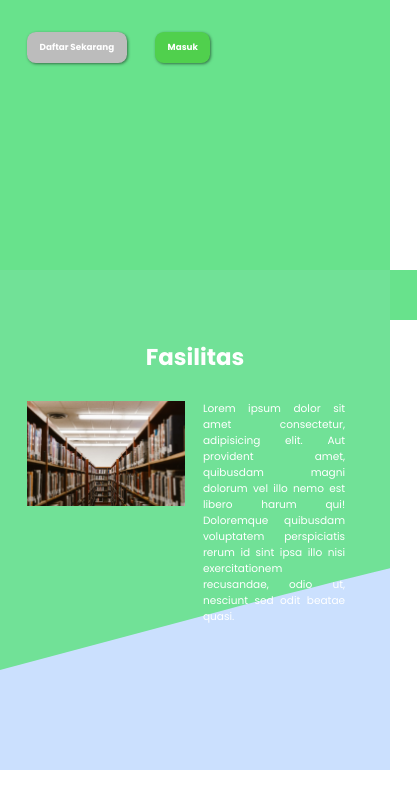
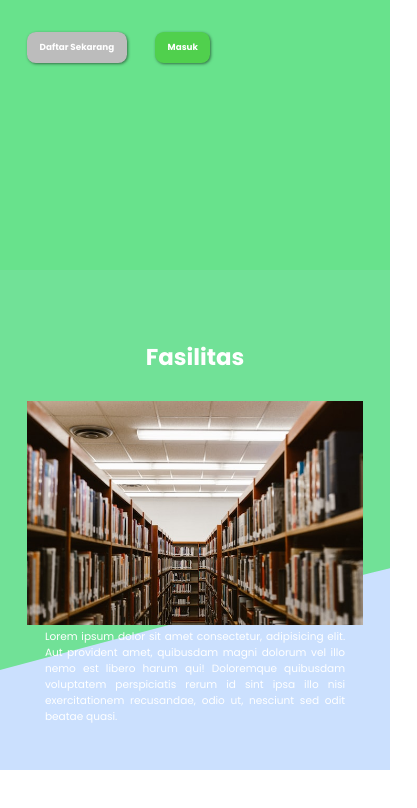
Before and after one commit to codefein-dev/codefein-ppdb, a plain HTML site: page index.html in a window 390 px wide. Shown: the part 574-1382 px from the top of the page, 417 px wide, since content can reach past the window. Drawn offline with nearby package versions, Linux system fonts and the light colour scheme.

```diff
--- a/css/style.css
+++ b/css/style.css
@@ -214,7 +214,7 @@
   content: '';
   display: block;
   position: absolute;
-  width: 100%;
+  width: 86%;
   height: 10%;
   top: 0;
   z-index: -2;
@@ -334,6 +334,10 @@
   .hero .row .content h1 {
     color: #fff;
   }
+
+  .facility .row {
+    flex-wrap: wrap;
+  }
 }
 
 /* Mobile */
```
